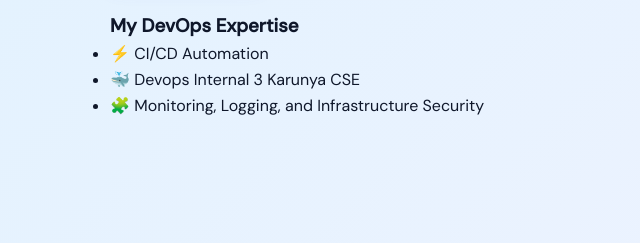
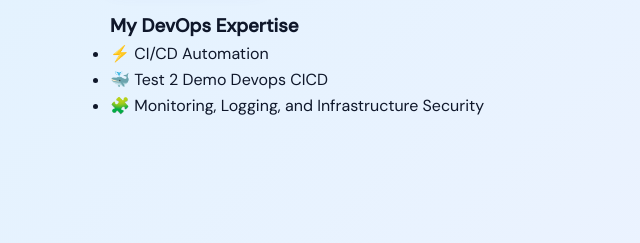
Before and after one commit to Prabhu4205/Devops, a plain HTML site: page index.html in a window 1280 px wide. Shown: the part 469-712 px from the top of the page, 0-640 px from the left. Drawn offline with Linux system fonts and the light colour scheme.

Commit message:
Test 2 Demo

```diff
--- a/index.html
+++ b/index.html
@@ -267,7 +267,7 @@
         <h3>My DevOps Expertise</h3>
         <ul>
           <li>⚡ CI/CD Automation</li>
-          <li>🐳 Devops Internal 3 Karunya CSE</li>
+          <li>🐳 Test 2 Demo Devops CICD</li>
           <li>🧩 Monitoring, Logging, and Infrastructure Security</li>
         </ul>
       </div>
```
